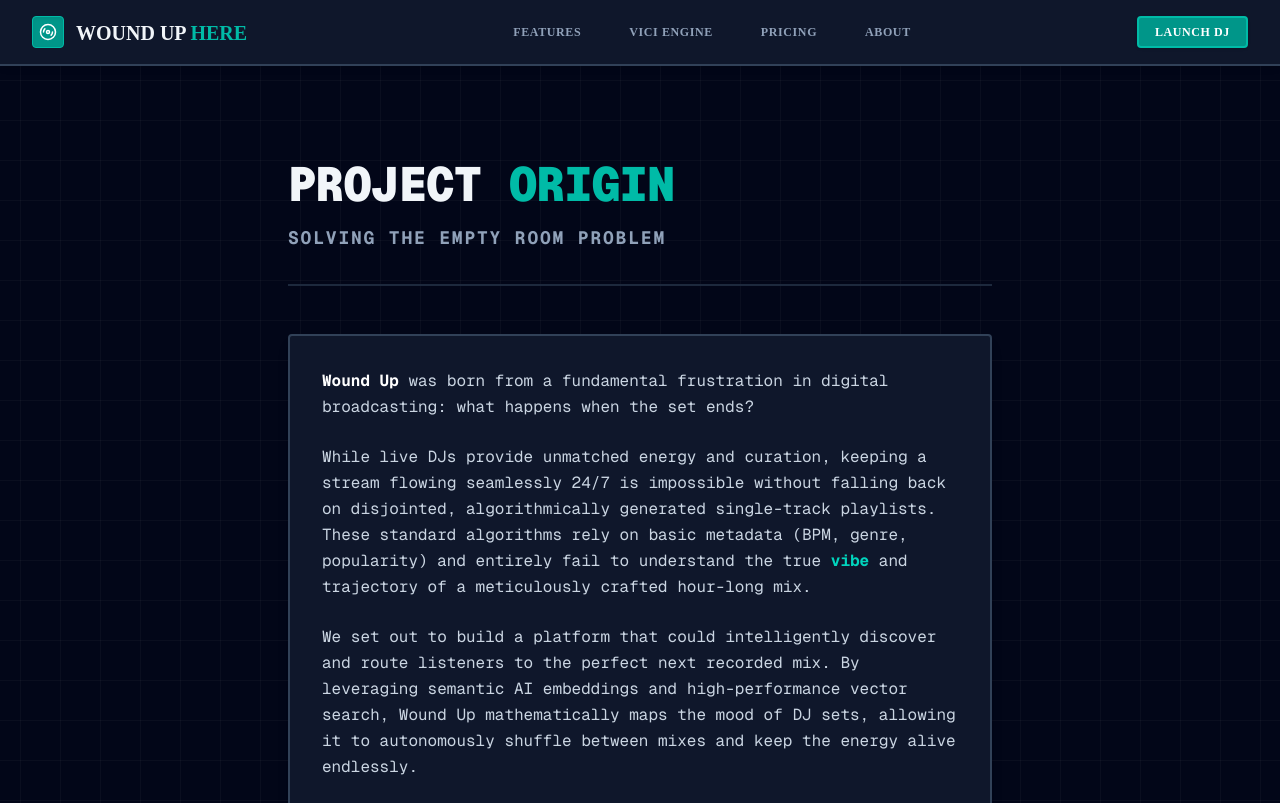
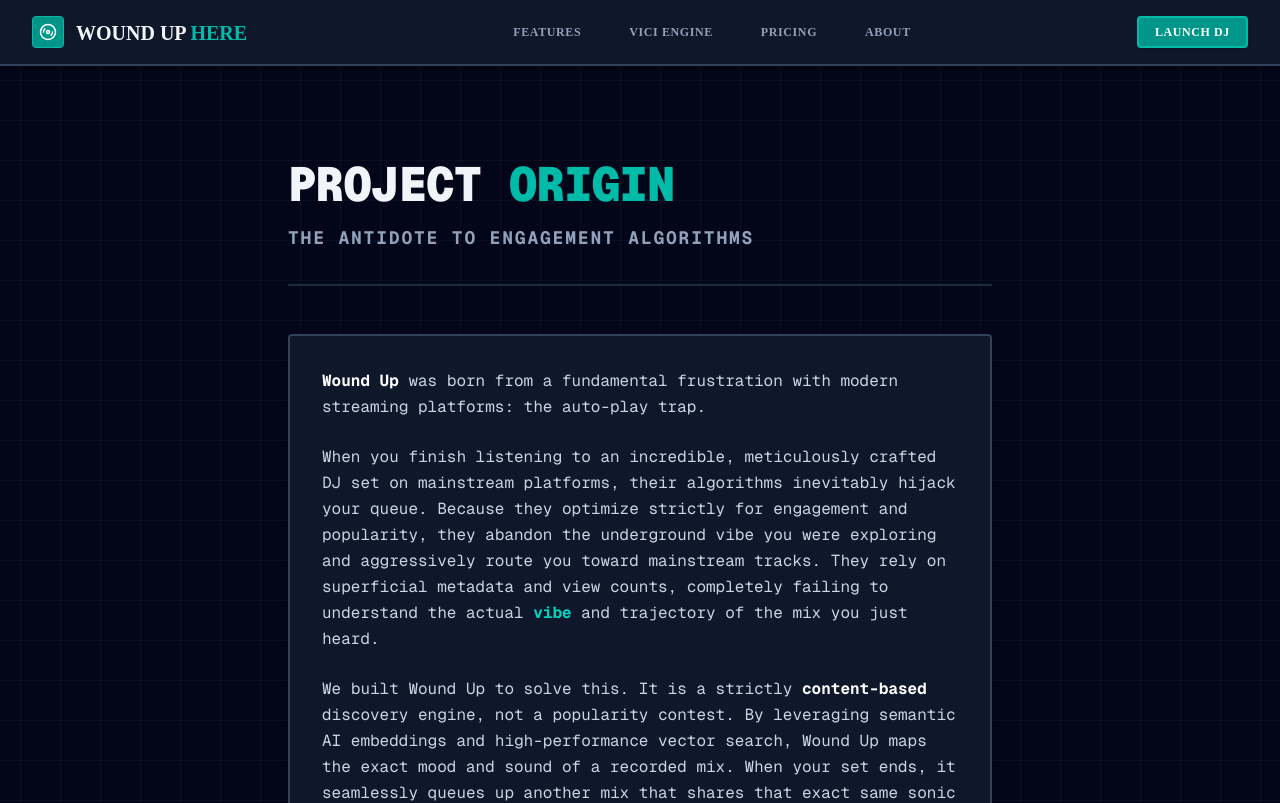
Before and after one commit to ryanncode/woundup, a Next.js app in the folder web/: page /about in a window 1280 px wide. Shown: the top 803 px of the page. Built offline with nearby package versions, Linux system fonts and the light colour scheme.

Commit message:
fix: reframe positioning as content-based autoplay rather than 24/7 background streaming

```diff
--- a/web/src/app/about/page.tsx
+++ b/web/src/app/about/page.tsx
@@ -6,19 +6,19 @@ export default function About() {
           Project <span className="text-teal-500">Origin</span>
         </h1>
         <p className="text-slate-400 font-mono text-lg uppercase tracking-widest font-bold">
-          Solving the Empty Room Problem
+          The Antidote to Engagement Algorithms
         </p>
       </div>
 
       <div className="bg-slate-900 border-2 border-slate-700 p-8 rounded shadow-lg space-y-6 text-slate-300 leading-relaxed">
         <p>
-          <strong className="text-white">Wound Up</strong> was born from a fundamental frustration in digital broadcasting: what happens when the set ends?
+          <strong className="text-white">Wound Up</strong> was born from a fundamental frustration with modern streaming platforms: the auto-play trap.
         </p>
         <p>
-          While live DJs provide unmatched energy and curation, keeping a stream flowing seamlessly 24/7 is impossible without falling back on disjointed, algorithmically generated single-track playlists. These standard algorithms rely on basic metadata (BPM, genre, popularity) and entirely fail to understand the true <strong className="text-teal-400">vibe</strong> and trajectory of a meticulously crafted hour-long mix.
+          When you finish listening to an incredible, meticulously crafted DJ set on mainstream platforms, their algorithms inevitably hijack your queue. Because they optimize strictly for engagement and popularity, they abandon the underground vibe you were exploring and aggressively route you toward mainstream tracks. They rely on superficial metadata and view counts, completely failing to understand the actual <strong className="text-teal-400">vibe</strong> and trajectory of the mix you just heard.
         </p>
         <p>
-          We set out to build a platform that could intelligently discover and route listeners to the perfect next recorded mix. By leveraging semantic AI embeddings and high-performance vector search, Wound Up mathematically maps the mood of DJ sets, allowing it to autonomously shuffle between mixes and keep the energy alive endlessly.
+          We built Wound Up to solve this. It is a strictly <strong className="text-white">content-based</strong> discovery engine, not a popularity contest. By leveraging semantic AI embeddings and high-performance vector search, Wound Up maps the exact mood and sound of a recorded mix. When your set ends, it seamlessly queues up another mix that shares that exact same sonic profile, allowing you to listen to a curated string of similar sets without ever breaking the vibe or falling into an endless, dull stream of background noise.
         </p>
 
         <div className="pt-6 border-t border-slate-800 mt-8">
--- a/web/src/app/features/page.tsx
+++ b/web/src/app/features/page.tsx
@@ -48,9 +48,9 @@ export default function Features() {
           <div className="w-10 h-10 bg-teal-900/50 border border-teal-500 rounded flex items-center justify-center mb-4 text-teal-400 font-bold">
             03
           </div>
-          <h3 className="text-xl font-bold text-slate-100 mb-2 uppercase tracking-wide">Endless Auto-Shuffle</h3>
+          <h3 className="text-xl font-bold text-slate-100 mb-2 uppercase tracking-wide">Content-Based Auto-Queue</h3>
           <p className="text-slate-400 text-sm leading-relaxed">
-            Stop worrying about the music stopping. As one recorded stream ends, Wound Up automatically routes you to the next semantically matched set, keeping the flow going endlessly.
+            Escape the engagement algorithm trap. When a recorded stream ends, Wound Up automatically queues the next semantically matched set, preserving the exact vibe rather than forcing popularity-based recommendations.
           </p>
         </div>
 
```
